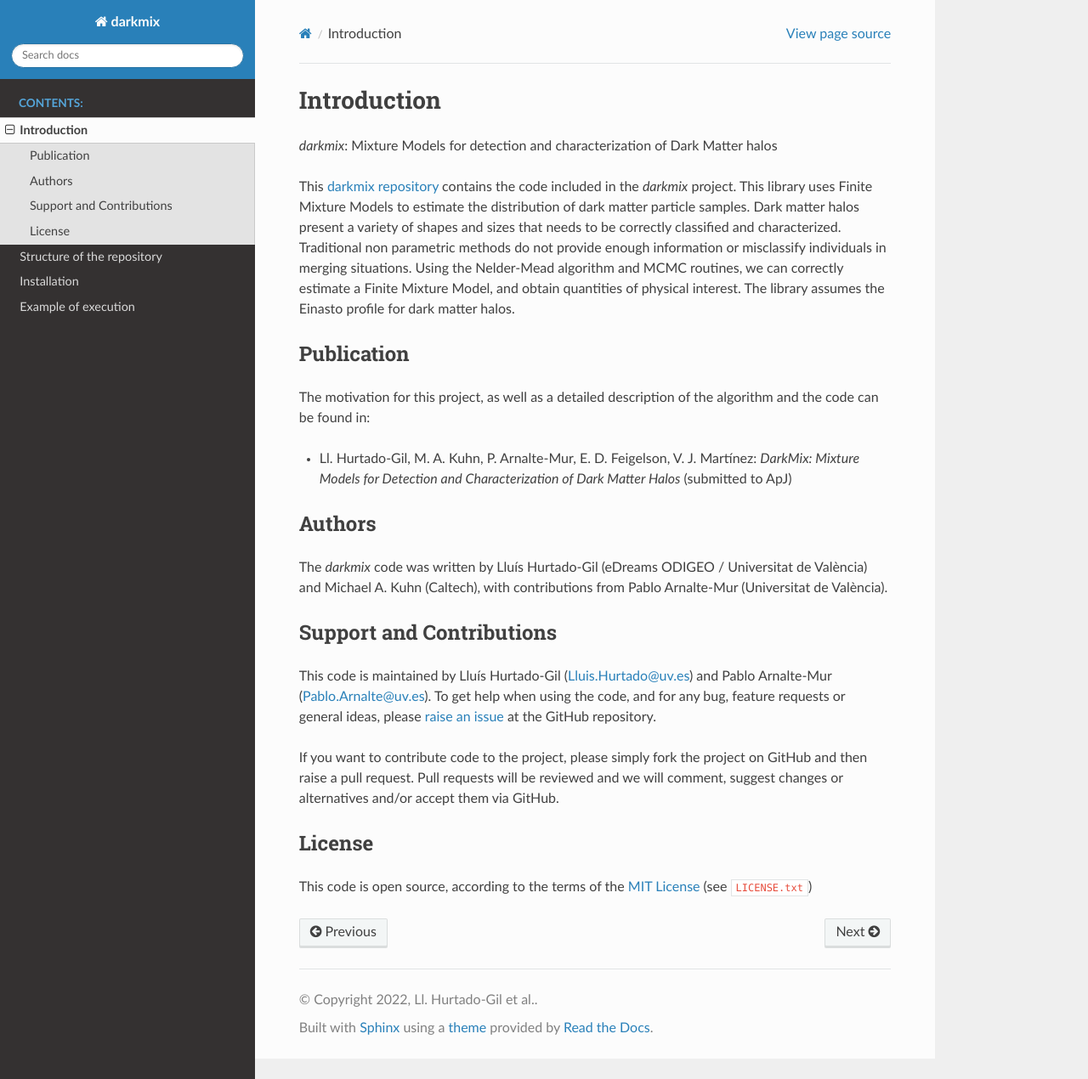
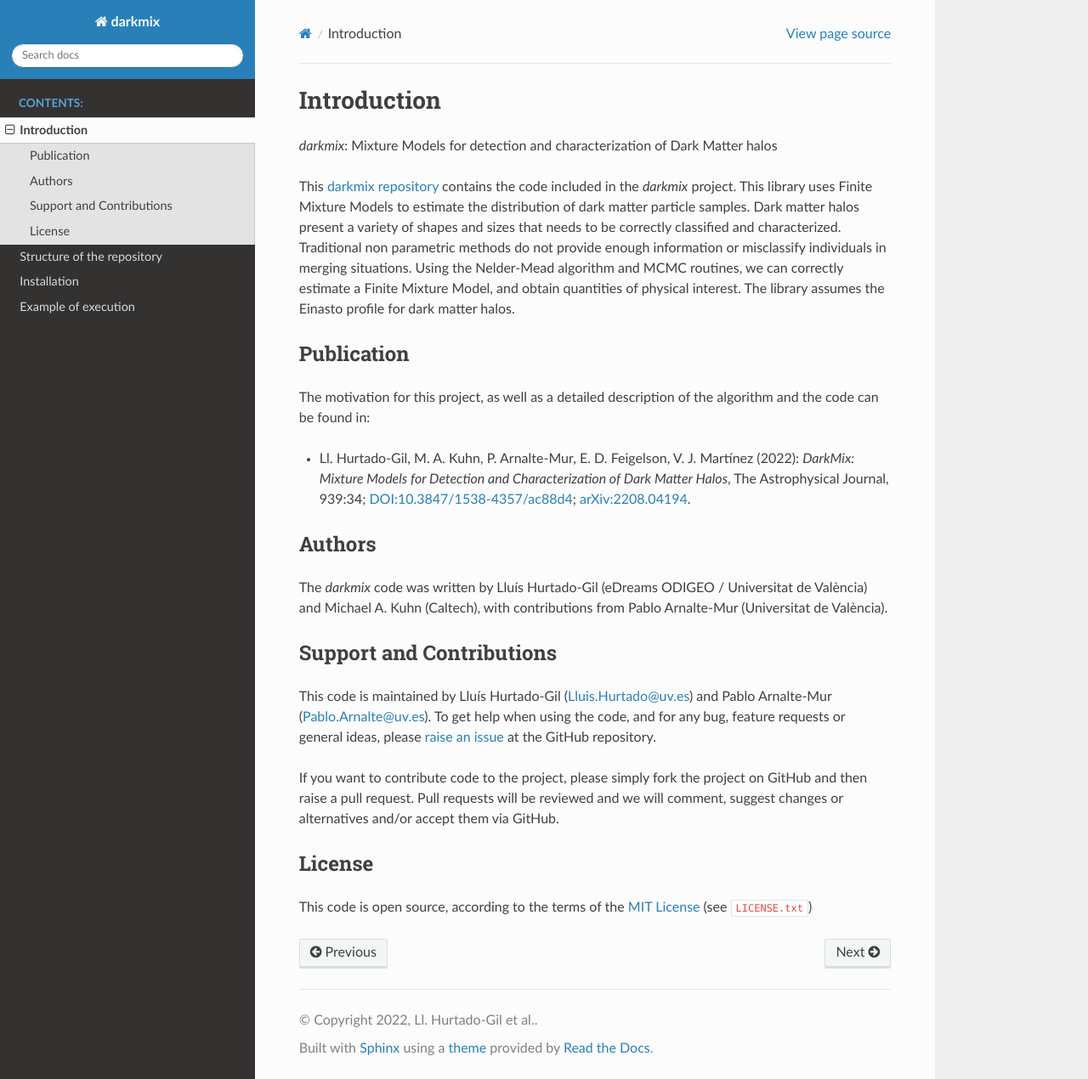
Before and after one commit to LluisHGil/darkmix, a Sphinx documentation site: the page built from docs/source/introduction.rst, in a window 1280 px wide and 1270 px high. Shown: the whole window at 85% size. Built offline with Sphinx 7.4.7 and the Read the Docs theme 2.0.0, drawn with Linux system fonts in a browser that asks for light colours.

```diff
--- a/docs/source/introduction.rst
+++ b/docs/source/introduction.rst
@@ -19,9 +19,10 @@ Publication
 
 The motivation for this project, as well as a detailed description of the algorithm and the code can be found in:
 
-- Ll. Hurtado-Gil, M. A. Kuhn, P. Arnalte-Mur, E. D. Feigelson, V. J. Martínez:
-  *DarkMix: Mixture Models for Detection and Characterization of Dark Matter Halos* (submitted to ApJ)
-
+- Ll. Hurtado-Gil, M. A. Kuhn, P. Arnalte-Mur, E. D. Feigelson, V. J. Martínez (2022):
+  *DarkMix: Mixture Models for Detection and Characterization of Dark Matter Halos*,
+  The Astrophysical Journal, 939:34; `DOI:10.3847/1538-4357/ac88d4`_;
+  `arXiv:2208.04194`_.
 
 Authors
 -------
@@ -50,3 +51,7 @@ This code is open source, according to the terms of the `MIT License`_ (see ``LI
 .. _`MIT License`: https://choosealicense.com/licenses/mit/
 
 .. _`raise an issue`: https://github.com/LluisHGil/darkmix/issues
+
+.. _`DOI:10.3847/1538-4357/ac88d4`: https://doi.org/10.3847/1538-4357/ac88d4
+
+.. _`arXiv:2208.04194`: https://arxiv.org/abs/2208.04194
```
Also changed, not shown: README.md (+4 -2 lines).
